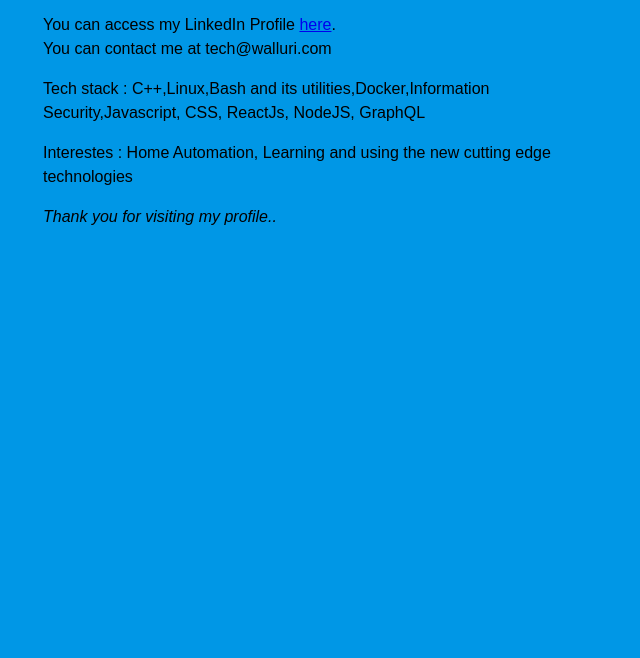
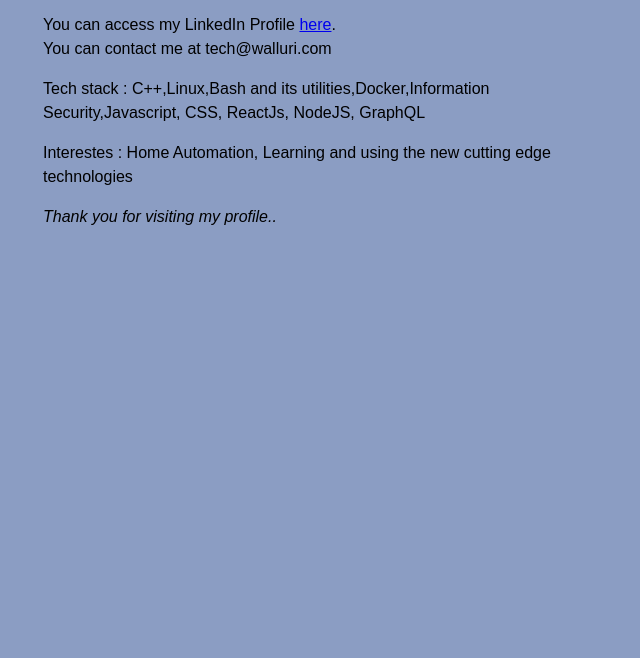
Before and after one commit to Walluri/portfolio, a plain HTML site: page index.html in a window 1280 px wide. Shown: the part 142-800 px from the top of the page, without its empty margins (317-957 px from the left). Drawn offline with Linux system fonts and the light colour scheme.

Commit message:
Updated CSS color

```diff
--- a/style.css
+++ b/style.css
@@ -3,5 +3,5 @@ width:35em;
 margin : 0 auto;
 font-family: Arial, Helvetica, sans-serif;
 line-height: 150%;
-background-color: #0097e6;
+background-color: #8b9dc3;
 }
```
